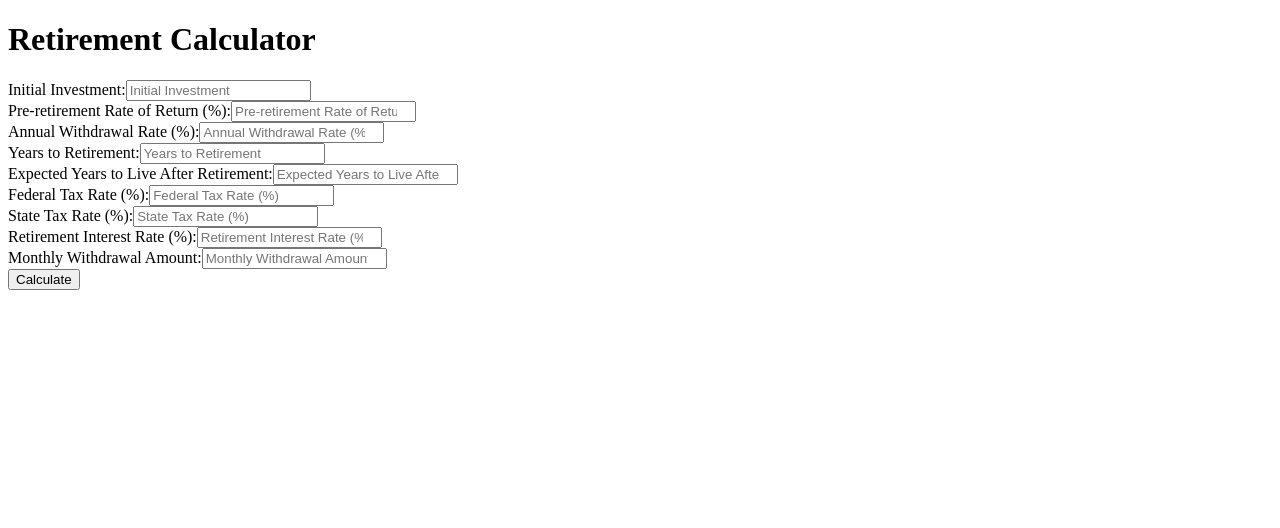
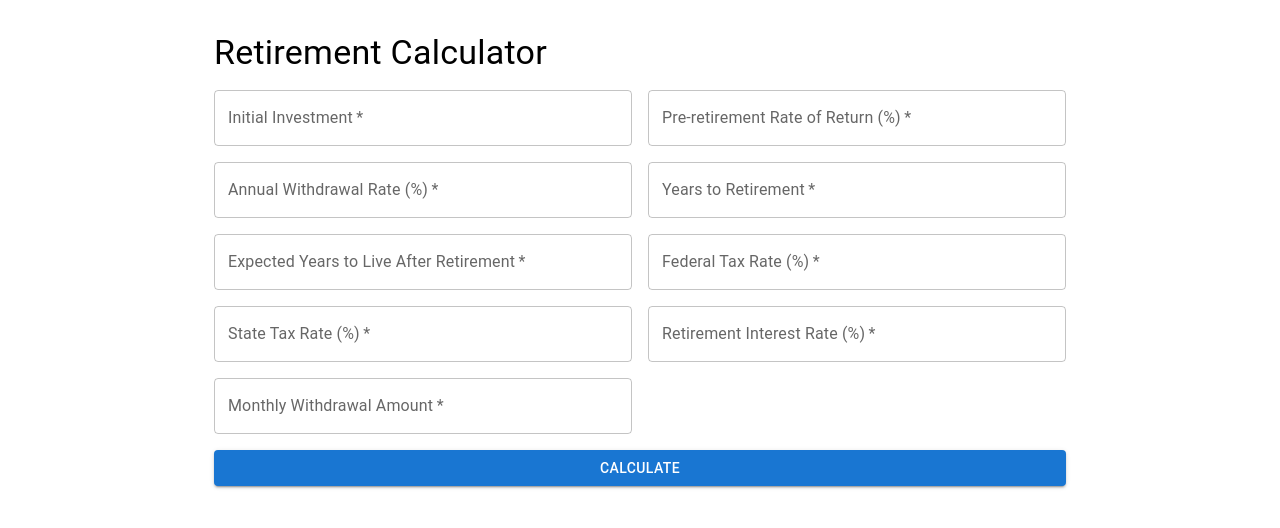
Before and after one commit to skarlekar/retirement-calculator, a React (Create React App) app: page / in a window 1280 px wide. Shown: the top 528 px of the page. Built offline with nearby package versions, Linux system fonts and the light colour scheme; the HTML template or start-up script is replaced by a standard one.

Commit message:
Updated to Material UI

```diff
--- a/package.json
+++ b/package.json
@@ -10,6 +10,9 @@
     "eject": "react-scripts eject"
   },
   "dependencies": {
+    "@emotion/react": "^11.11.1",
+    "@emotion/styled": "^11.11.0",
+    "@mui/material": "^5.15.14",
     "react": "^18.2.0",
     "react-dom": "^18.2.0",
     "react-scripts": "^5.0.1"
@@ -32,6 +35,6 @@
       "last 1 safari version"
     ]
   },
-  "author": "Your Name",
+  "author": "Srini Karlekar",
   "license": "MIT"
 }
--- a/src/App.css
+++ b/src/App.css
@@ -1,5 +1,82 @@
-/* CSS for Retirement Calculator */
+/* File: src/App.css */
 
+/* Apply a global font and background color */
 body {
-  font-family: Arial, sans-serif;
+  font-family: 'Roboto', sans-serif;
+  background-color: #f5f5f5;
+  margin: 0;
+  padding: 0;
 }
+
+/* Container styles for the main content */
+.MuiContainer-root {
+  background-color: white;
+  border-radius: 8px;
+  padding: 20px;
+  box-shadow: 0px 4px 8px rgba(0, 0, 0, 0.1);
+  margin-top: 40px;
+}
+
+/* Typography styles */
+h1, h2, h3, h4, h5, h6 {
+  color: #333;
+  margin-bottom: 20px;
+}
+
+h1 {
+  font-size: 2.5rem;
+  font-weight: 500;
+}
+
+h2, h3 {
+  font-size: 1.5rem;
+  font-weight: 400;
+}
+
+/* Form spacing */
+.MuiFormControl-root {
+  margin-bottom: 15px;
+}
+
+/* Button styles */
+.MuiButton-containedPrimary {
+  background-color: #1976d2;
+  color: white;
+  font-weight: 600;
+  text-transform: none;
+  padding: 10px 20px;
+  transition: background-color 0.3s ease;
+}
+
+.MuiButton-containedPrimary:hover {
+  background-color: #125ca3;
+}
+
+/* Table styles */
+.MuiTableContainer-root {
+  margin-top: 20px;
+  border-radius: 8px;
+}
+
+.MuiTableHead-root {
+  background-color: #1976d2;
+}
+
+.MuiTableCell-head {
+  color: white;
+  font-weight: bold;
+  text-align: center;
+}
+
+.MuiTableCell-body {
+  text-align: center;
+}
+
+.MuiTableRow-root:nth-of-type(odd) {
+  background-color: #f9f9f9;
+}
+
+/* Box styling for form and results spacing */
+.MuiBox-root {
+  margin-bottom: 20px;
+}
--- a/src/App.js
+++ b/src/App.js
@@ -1,5 +1,6 @@
 // File: src/App.js
 import React, { useState } from 'react';
+import { Container, Typography, Box } from '@mui/material';
 import Form from './components/Form';
 import Results from './components/Results';
 import { calculateResults } from './utils/Calculations';
@@ -19,13 +20,25 @@ const App = () => {
   const formatCurrency = (value) => `$${value.toFixed(2).replace(/\d(?=(\d{3})+\.)/g, '$&,')}`;
 
   return (
-    <div>
-      <h1>Retirement Calculator</h1>
-      <Form onSubmit={handleFormSubmit} />
-      {aar !== 0 && <h2>Amount at Retirement (AAR): {formatCurrency(aar)}</h2>}
-      {yearsToRetireComfortably !== 0 && <h3>You can retire comfortably for {yearsToRetireComfortably} years.</h3>}
-      {results.length > 0 && <Results results={results} formatCurrency={formatCurrency} />}
-    </div>
+    <Container maxWidth="md">
+      <Box sx={{ my: 4 }}>
+        <Typography variant="h4" component="h1" gutterBottom>
+          Retirement Calculator
+        </Typography>
+        <Form onSubmit={handleFormSubmit} />
+        {aar !== 0 && (
+          <Typography variant="h6" component="h2" sx={{ mt: 2 }}>
+            Amount at Retirement (AAR): {formatCurrency(aar)}
+          </Typography>
+        )}
+        {yearsToRetireComfortably !== 0 && (
+          <Typography variant="h6" component="h3">
+            You can retire comfortably for {yearsToRetireComfortably} years.
+          </Typography>
+        )}
+        {results.length > 0 && <Results results={results} formatCurrency={formatCurrency} />}
+      </Box>
+    </Container>
   );
 };
 
--- a/src/components/Form.js
+++ b/src/components/Form.js
@@ -1,5 +1,6 @@
 // File: src/components/Form.js
 import React, { useState } from 'react';
+import { TextField, Button, Grid, Box } from '@mui/material';
 
 const Form = ({ onSubmit }) => {
   const [formValues, setFormValues] = useState({
@@ -28,61 +29,130 @@ const Form = ({ onSubmit }) => {
 
   return (
     <form onSubmit={handleSubmit}>
-      <div>
-        <label>
-          Initial Investment:
-          <input type="number" step="0.01" name="initialInvestment" placeholder="Initial Investment" onChange={handleChange} required />
-        </label>
-      </div>
-      <div>
-        <label>
-          Pre-retirement Rate of Return (%):
-          <input type="number" step="0.01" name="prr" placeholder="Pre-retirement Rate of Return (%)" onChange={handleChange} required />
-        </label>
-      </div>
-      <div>
-        <label>
-          Annual Withdrawal Rate (%):
-          <input type="number" step="0.01" name="wr" placeholder="Annual Withdrawal Rate (%)" onChange={handleChange} required />
-        </label>
-      </div>
-      <div>
-        <label>
-          Years to Retirement:
-          <input type="number" name="nyr" placeholder="Years to Retirement" onChange={handleChange} required />
-        </label>
-      </div>
-      <div>
-        <label>
-          Expected Years to Live After Retirement:
-          <input type="number" name="eytl" placeholder="Expected Years to Live After Retirement" onChange={handleChange} required />
-        </label>
-      </div>
-      <div>
-        <label>
-          Federal Tax Rate (%):
-          <input type="number" step="0.01" name="federalTaxRate" placeholder="Federal Tax Rate (%)" onChange={handleChange} required />
-        </label>
-      </div>
-      <div>
-        <label>
-          State Tax Rate (%):
-          <input type="number" step="0.01" name="stateTaxRate" placeholder="State Tax Rate (%)" onChange={handleChange} required />
-        </label>
-      </div>
-      <div>
-        <label>
-          Retirement Interest Rate (%):
-          <input type="number" step="0.01" name="rir" placeholder="Retirement Interest Rate (%)" onChange={handleChange} required />
-        </label>
-      </div>
-      <div>
-        <label>
-          Monthly Withdrawal Amount:
-          <input type="number" step="0.01" name="mwa" placeholder="Monthly Withdrawal Amount" onChange={handleChange} required />
-        </label>
-      </div>
-      <button type="submit">Calculate</button>
+      <Box sx={{ mt: 2 }}>
+        <Grid container spacing={2}>
+          <Grid item xs={12} sm={6}>
+            <TextField
+              fullWidth
+              label="Initial Investment"
+              type="number"
+              step="0.01"
+              name="initialInvestment"
+              placeholder="Initial Investment"
+              onChange={handleChange}
+              value={formValues.initialInvestment}
+              required
+            />
+          </Grid>
+          <Grid item xs={12} sm={6}>
+            <TextField
+              fullWidth
+              label="Pre-retirement Rate of Return (%)"
+              type="number"
+              step="0.01"
+              name="prr"
+              placeholder="Pre-retirement Rate of Return (%)"
+              onChange={handleChange}
+              value={formValues.prr}
+              required
+            />
+          </Grid>
+          <Grid item xs={12} sm={6}>
+            <TextField
+              fullWidth
+              label="Annual Withdrawal Rate (%)"
+              type="number"
+              step="0.01"
+              name="wr"
+              placeholder="Annual Withdrawal Rate (%)"
+              onChange={handleChange}
+              value={formValues.wr}
+              required
+            />
+          </Grid>
+          <Grid item xs={12} sm={6}>
+            <TextField
+              fullWidth
+              label="Years to Retirement"
+              type="number"
+              name="nyr"
+              placeholder="Years to Retirement"
+              onChange={handleChange}
+              value={formValues.nyr}
+              required
+            />
+          </Grid>
+          <Grid item xs={12} sm={6}>
+            <TextField
+              fullWidth
+              label="Expected Years to Live After Retirement"
+              type="number"
+              name="eytl"
+              placeholder="Expected Years to Live After Retirement"
+              onChange={handleChange}
+              value={formValues.eytl}
+              required
+            />
+          </Grid>
+          <Grid item xs={12} sm={6}>
+            <TextField
+              fullWidth
+              label="Federal Tax Rate (%)"
+              type="number"
+              step="0.01"
+              name="federalTaxRate"
+              placeholder="Federal Tax Rate (%)"
+              onChange={handleChange}
+              value={formValues.federalTaxRate}
+              required
+            />
+          </Grid>
+          <Grid item xs={12} sm={6}>
+            <TextField
+              fullWidth
+              label="State Tax Rate (%)"
+              type="number"
+              step="0.01"
+              name="stateTaxRate"
+              placeholder="State Tax Rate (%)"
+              onChange={handleChange}
+              value={formValues.stateTaxRate}
+              required
+            />
+          </Grid>
+          <Grid item xs={12} sm={6}>
+            <TextField
+              fullWidth
+              label="Retirement Interest Rate (%)"
+              type="number"
+              step="0.01"
+              name="rir"
+              placeholder="Retirement Interest Rate (%)"
+              onChange={handleChange}
+              value={formValues.rir}
+              required
+            />
+          </Grid>
+          <Grid item xs={12} sm={6}>
+            <TextField
+              fullWidth
+              label="Monthly Withdrawal Amount"
+              type="number"
+              step="0.01"
+              name="mwa"
+              placeholder="Monthly Withdrawal Amount"
+              onChange={handleChange}
+              value={formValues.mwa}
+              required
+            />
+          </Grid>
+          <Grid item xs={12}>
+            <Button variant="contained" color="primary" type="submit" fullWidth>
+              Calculate
+            </Button>
+          </Grid>
+        </Grid>
+      </Box>
     </form>
   );
 };
--- a/src/components/Results.js
+++ b/src/components/Results.js
@@ -1,37 +1,52 @@
 // File: src/components/Results.js
 import React from 'react';
+import {
+  Table,
+  TableBody,
+  TableCell,
+  TableContainer,
+  TableHead,
+  TableRow,
+  Paper,
+  Typography,
+  Box
+} from '@mui/material';
 
 const Results = ({ results, formatCurrency }) => {
   return (
-    <div>
-      <h2>Retirement Forecast Results</h2>
-      <table>
-        <thead>
-          <tr>
-            <th>Year</th>
-            <th>Beginning Balance</th>
-            <th>Annual Growth</th>
-            <th>Taxes</th>
-            <th>Annual Withdrawal</th>
-            <th>Ending Balance</th>
-            <th>Income in Hand</th>
-          </tr>
-        </thead>
-        <tbody>
-          {results.map((year, index) => (
-            <tr key={index}>
-              <td>{year.year}</td>
-              <td>{formatCurrency(year.beginningBalance)}</td>
-              <td>{formatCurrency(year.annualGrowth)}</td>
-              <td>{formatCurrency(year.taxes)}</td>
-              <td>{formatCurrency(year.annualWithdrawal)}</td>
-              <td>{formatCurrency(year.endingBalance)}</td>
-              <td>{formatCurrency(year.incomeInHand)}</td>
-            </tr>
-          ))}
-        </tbody>
-      </table>
-    </div>
+    <Box sx={{ mt: 4 }}>
+      <Typography variant="h6" component="h2" gutterBottom>
+        Retirement Forecast Results
+      </Typography>
+      <TableContainer component={Paper}>
+        <Table aria-label="retirement forecast table">
+          <TableHead>
+            <TableRow>
+              <TableCell>Year</TableCell>
+              <TableCell>Beginning Balance</TableCell>
+              <TableCell>Annual Growth</TableCell>
+              <TableCell>Taxes</TableCell>
+              <TableCell>Annual Withdrawal</TableCell>
+              <TableCell>Ending Balance</TableCell>
+              <TableCell>Income in Hand</TableCell>
+            </TableRow>
+          </TableHead>
+          <TableBody>
+            {results.map((year, index) => (
+              <TableRow key={index}>
+                <TableCell>{year.year}</TableCell>
+                <TableCell>{formatCurrency(year.beginningBalance)}</TableCell>
+                <TableCell>{formatCurrency(year.annualGrowth)}</TableCell>
+                <TableCell>{formatCurrency(year.taxes)}</TableCell>
+                <TableCell>{formatCurrency(year.annualWithdrawal)}</TableCell>
+                <TableCell>{formatCurrency(year.endingBalance)}</TableCell>
+                <TableCell>{formatCurrency(year.incomeInHand)}</TableCell>
+              </TableRow>
+            ))}
+          </TableBody>
+        </Table>
+      </TableContainer>
+    </Box>
   );
 };
 
```
Also changed, not shown: 1 other file (tests, documents, lock files or other folders).
